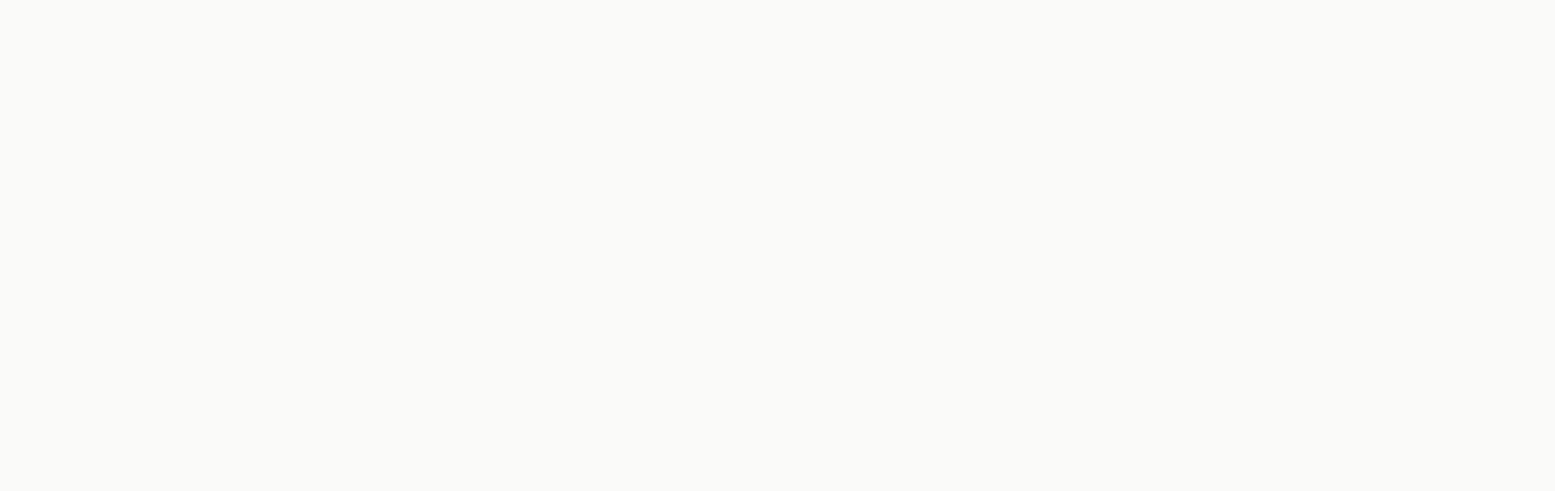
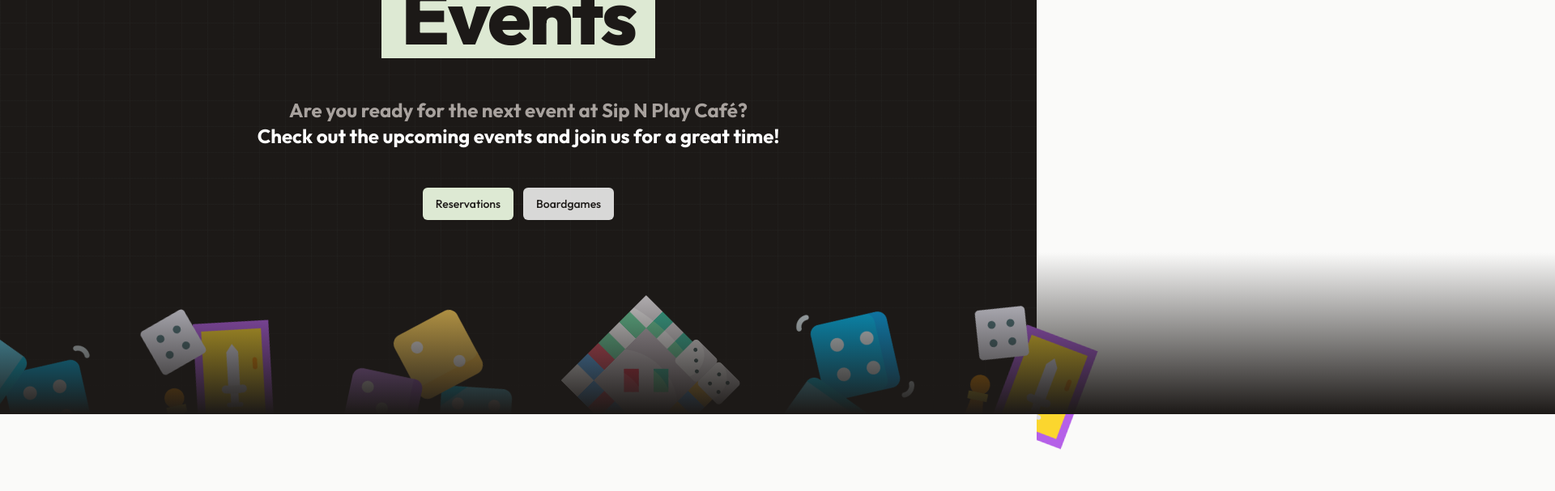
Before and after one commit to latham91/sipnplay, a Next.js app: page /events in a window 1280 px wide. Shown: the part 420-1027 px from the top of the page at 81% size, 1920 px wide, since content can reach past the window. Before the commit the page ends 800 px from the top, so only its background shows below. Built offline with nearby package versions, Linux system fonts and the light colour scheme.

Commit message:
enhancement: added the events page with hero + section with cards

```diff
--- a/app/(storefront)/events/page.jsx
+++ b/app/(storefront)/events/page.jsx
@@ -1,3 +1,155 @@
+import CardUpcomingEvent from "@/components/storefront/Homepage/CardUpcomingEvent";
+import { Button } from "@/components/ui/button";
+import Image from "next/image";
+import Link from "next/link";
+
 export default function Events() {
-  return <div>Events page</div>;
+  // Fake data to use while the backend is not ready
+  const fakeData = [
+    {
+      id: 1,
+      title: "Event 1",
+      description:
+        "Lorem ipsum dolor sit amet, consectetur adipiscing elit sed do eiusmod tempor incididunt ut labore et dolore magna aliqua. Ut enim ad minim veniam, quis nostrud exercitation ullamco laboris nisi ut aliquip ex ea commodo consequat.",
+      dateTime: "2022-12-31T23:59:59",
+      location: "Sip N Play Café",
+      image: "/defaultimg.png",
+      link: "/",
+    },
+    {
+      id: 2,
+      title: "Event 2",
+      description:
+        "Lorem ipsum dolor sit amet, consectetur adipiscing elit sed do eiusmod tempor incididunt ut labore et dolore magna aliqua. Ut enim ad minim veniam, quis nostrud exercitation ullamco laboris nisi ut aliquip ex ea commodo consequat.",
+      dateTime: "2022-12-31T23:59:59",
+      location: "Sip N Play Café",
+      image: "/defaultimg.png",
+      link: "/",
+    },
+    {
+      id: 3,
+      title: "Event 3",
+      description:
+        "Lorem ipsum dolor sit amet, consectetur adipiscing elit sed do eiusmod tempor incididunt ut labore et dolore magna aliqua. Ut enim ad minim veniam, quis nostrud exercitation ullamco laboris nisi ut aliquip ex ea commodo consequat.",
+      dateTime: "2022-12-31T23:59:59",
+      location: "Sip N Play Café",
+      image: "/defaultimg.png",
+      link: "/",
+    },
+    {
+      id: 4,
+      title: "Event 4",
+      description:
+        "Lorem ipsum dolor sit amet, consectetur adipiscing elit sed do eiusmod tempor incididunt ut labore et dolore magna aliqua. Ut enim ad minim veniam, quis nostrud exercitation ullamco laboris nisi ut aliquip ex ea commodo consequat.",
+      dateTime: "2022-12-31T23:59:59",
+      location: "Sip N Play Café",
+      image: "/defaultimg.png",
+      link: "/",
+    },
+  ];
+
+  return (
+    <div className="">
+      <header className="relative">
+        {/* 🔻 Hero section */}
+        <div className="margin-x margin-y">
+          <div className="flex flex-col items-center justify-center gap-12 mb-24 md:mb-36 mt-4 text-center">
+            <span className="text-xl md:text-3xl bg-[#dde9d3] px-4 py-2 -mb-14 relative z-30 hover:scale-110 my-transition">
+              🧋🥪♟️🎯🎲
+            </span>{" "}
+            <div className="flex flex-col items-center">
+              <h1 className="text-8xl max-md:text-7xl max-sm:text-5xl -mb-1 leading-[60px] md:leading-[80px] bg-stone-50 px-4 md:px-6 py-1.5 md:py-3 relative z-20 hover:scale-110 my-transition">
+                Upcoming
+              </h1>
+              <h1 className="text-8xl max-md:text-7xl max-sm:text-5xl leading-[60px] md:leading-[80px] bg-[#dde9d3] px-4 md:px-6 py-1.5 md:py-3 relative z-10 hover:scale-110 my-transition">
+                Events
+              </h1>
+            </div>
+            <p className="text-xl md:text-2xl text-stone-400 font-bold">
+              Are you ready for the next event at Sip N Play Café?
+              <br />
+              <span className="text-white">
+                Check out the upcoming events and join us for a great time!
+              </span>
+            </p>
+            <div className="flex gap-3">
+              <Button variant="green" asChild>
+                <Link
+                  href="https://www.exploretock.com/sipnplay"
+                  target="_blank"
+                >
+                  Reservations
+                </Link>
+              </Button>
+              <Button variant="secondary" asChild>
+                <Link href="/boardgames" target="_blank">
+                  Boardgames
+                </Link>
+              </Button>
+            </div>
+          </div>
+        </div>
+        {/* 🔻 Illustrations and gradient on the footer */}
+        <div className="absolute bottom-0 -left-[50%] z-10 w-[200vw] h-[200px] bg-gradient-to-t from-stone-900 to-transparent" />
+        <div className="opacity-100 absolute -bottom-8 md:-bottom-16 left-0 w-full flex items-center justify-center gap-14 md:gap-20">
+          <Image
+            src="/Dices1.png"
+            alt="Boardgame"
+            width={500}
+            height={500}
+            draggable="false"
+            className="w-28 md:w-52 h-auto object-cover rotate-45"
+          />
+          <Image
+            src="/Boardgame2.png"
+            alt="Boardgame"
+            width={500}
+            height={500}
+            draggable="false"
+            className="w-28 md:w-52 h-auto object-cover -rotate-12 -ml-16"
+          />
+          <Image
+            src="/Dices2.png"
+            alt="Boardgame"
+            width={500}
+            height={500}
+            draggable="false"
+            className="w-28 md:w-52 h-auto object-cover rotate-12"
+          />{" "}
+          <Image
+            src="/Boardgame1.png"
+            alt="Boardgame"
+            width={500}
+            height={500}
+            draggable="false"
+            className="w-28 md:w-40 h-auto object-cover -rotate-45"
+          />{" "}
+          <Image
+            src="/Dices1.png"
+            alt="Boardgame"
+            width={500}
+            height={500}
+            draggable="false"
+            className="w-28 md:w-52 h-auto object-cover -rotate-45 -ml-10"
+          />
+          <Image
+            src="/Boardgame2.png"
+            alt="Boardgame"
+            width={500}
+            height={500}
+            draggable="false"
+            className="w-28 md:w-52 h-auto object-cover rotate-12 -ml-16"
+          />
+        </div>
+      </header>
+      {/* 🔻 Events section */}
+      <div className="bg-stone-50 margin-y relative z-10">
+        <div className="margin-x pb-24 max-sm:pb-20 grid grid-cols-1 lg:grid-cols-2 gap-16">
+          {fakeData.map((event, i) => (
+            <CardUpcomingEvent key={i} event={event} long />
+          ))}
+        </div>
+      </div>
+    </div>
+  );
 }
--- a/components/storefront/Homepage/CardUpcomingEvent.jsx
+++ b/components/storefront/Homepage/CardUpcomingEvent.jsx
@@ -2,14 +2,14 @@
 import Image from "next/image";
 import Link from "next/link";
 
-export default function CardUpcomingEvent({ event, dark }) {
+export default function CardUpcomingEvent({ event, long }) {
   return (
     <div className="relative">
       <Link
         href={event.link}
         className="relative z-10 group flex flex-col gap-4 hover:-rotate-3 my-transition bg-stone-50 backdrop-blur-sm border p-4"
       >
-        <div className="relative h-56 w-full overflow-hidden  ">
+        <div className="relative overflow-hidden h-56 w-full">
           <Image
             src={event.image}
             alt={event.title}
@@ -20,17 +20,16 @@
         </div>
         <div className="p-2 flex flex-col gap-4">
           <div className="bg-stone-800 text-white px-2 py-1">
-            {" "}
             <h4 className="text-stone-50 my-transition line-clamp-1">
               🎯 {event.title}
             </h4>
           </div>
-          <p className="text-stone-400 line-clamp-3 text-sm">
+          <p className={`text-stone-400 text-sm ${long ? "" : "line-clamp-3"}`}>
             {event.description}
           </p>
           <div className="flex gap-2 items-center">
             <p className=" font-bold line-clamp-2 group-hover:underline my-transition">
-              Read more{" "}
+              {long ? "Reserve your spot now" : "Read more"}
             </p>
             <ChevronRight className="size-4 -mb-0.5 my-transition" />
           </div>
```
